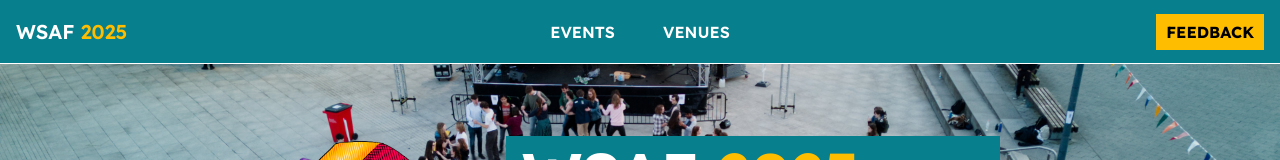
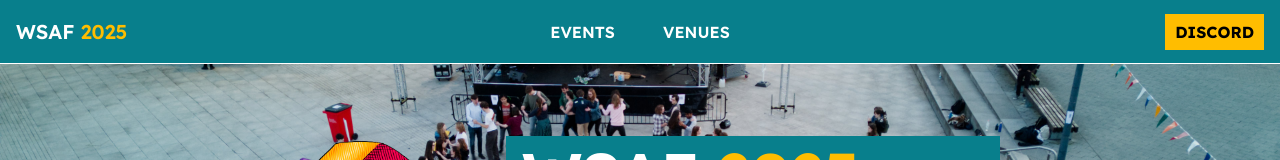
Before and after one commit to WarwickStudentArtsFestival/wsaf25-website, a Next.js app: page / in a window 1280 px wide. Shown: the top 160 px of the page. Built offline with nearby package versions, Linux system fonts and the light colour scheme.

Commit message:
Make header buttons configurable & add Discord button

```diff
--- a/config/main-config.ts
+++ b/config/main-config.ts
@@ -11,6 +11,16 @@ const mainConfig: MainConfig = {
     endDate: 'Mon 16th',
     endDateIso: '2025-06-16T22:00:00.000',
     month: 'June',
+  },
+  header: {
+    rightButtons: {
+      discord: true,
+      feedback: false,
+      crewPage: false,
+
+      crewSignup: false,
+      submissionsPortal: false,
+    },
   },
   socials: {
     instagram: 'wsaf26',
--- a/config/types/main-config.d.ts
+++ b/config/types/main-config.d.ts
@@ -9,6 +9,16 @@ export type MainConfig = {
     endDate: string;
     endDateIso: string;
     month: string;
+  };
+  header: {
+    rightButtons: {
+      discord: boolean;
+      feedback: boolean;
+      crewPage: boolean;
+
+      crewSignup: boolean;
+      submissionsPortal: boolean;
+    };
   };
   socials: {
     instagram: string;
--- a/src/app/components/header.tsx
+++ b/src/app/components/header.tsx
@@ -4,8 +4,11 @@ import { useState } from 'react';
 import { FiMenu, FiX } from 'react-icons/fi';
 import Link from 'next/link';
 import NavLinks from './NavLinks';
+import mainConfig from '@config/main-config';
+import { usePathname } from 'next/navigation';
 
 export default function Header() {
+  const pathname = usePathname();
   const [mobileMenuOpen, setMobileMenuOpen] = useState(false);
   const toggleMobileMenu = () => setMobileMenuOpen(!mobileMenuOpen);
 
@@ -14,7 +17,7 @@ export default function Header() {
       {/* WSAF logo (left) */}
       <div className="text-left w-32 flex-shrink-0">
         <Link href="/" className="text-xl font-semibold">
-          WSAF <span className="text-yellow">2025</span>
+          WSAF <span className="text-yellow">{mainConfig.dates.year}</span>
         </Link>
       </div>
 
@@ -27,36 +30,57 @@ export default function Header() {
 
       {/* Right links (desktop) */}
       <div className="hidden sm:flex items-center gap-2 ml-auto">
-        {/*<Link
-          href="/crew"
-          className={`uppercase font-bold px-2.5 py-1.5 hover:scale-[102%] ${pathname === '/crew' ? 'text-yellow-400' : 'bg-yellow text-black'}`}
+        {mainConfig.header.rightButtons.discord &&
+          mainConfig.socials.discordInvite && (
+            <Link
+              href={mainConfig.socials.discordInvite}
+              target="_blank"
+              className="uppercase font-bold px-2.5 py-1.5 hover:scale-[102%] bg-yellow text-black"
             >
-          <span className="hidden lg:inline">Join the </span>Crew
-        </Link>*/}
+              Discord
+            </Link>
+          )}
 
+        {mainConfig.header.rightButtons.feedback && mainConfig.feedback.url && (
           <Link
-          href="https://docs.google.com/forms/d/e/1FAIpQLSewV74lnEt9Wwm-DqWDHtQgYSJ6WI2jLdvryAmHq1HyVBUfZQ/viewform?usp=sharing&ouid=108184775135612947638p"
+            href={mainConfig.feedback.url}
             target="_blank"
             className="uppercase font-bold px-2.5 py-1.5 hover:scale-[102%] bg-yellow text-black"
           >
             Feedback
           </Link>
+        )}
 
-        {/* <Link
-          href="https://helfertool.wsaf.org.uk/wsaf2025/"
+        {mainConfig.header.rightButtons.crewPage && (
+          <Link
+            href="/crew"
+            className={`uppercase font-bold px-2.5 py-1.5 hover:scale-[102%] ${pathname === '/crew' ? 'text-yellow-400' : 'bg-yellow text-black'}`}
+          >
+            <span className="hidden lg:inline">Join the </span>Crew
+          </Link>
+        )}
+
+        {mainConfig.header.rightButtons.crewSignup &&
+          mainConfig.crew.signupUrl && (
+            <Link
+              href={mainConfig.crew.signupUrl}
               target="_blank"
               className="uppercase font-bold px-2.5 py-1.5 hover:scale-[102%] bg-yellow text-black"
             >
               Crew <span className="hidden lg:inline">Signup</span>
             </Link>
+          )}
 
+        {mainConfig.header.rightButtons.submissionsPortal &&
+          mainConfig.submissions.submitUrl && (
             <Link
-          href="https://submit.wsaf.org.uk/2025/cfp"
+              href={mainConfig.submissions.submitUrl}
               target="_blank"
               className="uppercase font-bold px-2.5 py-1.5 hover:scale-[102%] bg-yellow text-black"
             >
               Performers <span className="hidden lg:inline">Portal</span>
-        </Link>*/}
+            </Link>
+          )}
       </div>
 
       {/* Hamburger button (mobile only) */}
@@ -80,37 +104,60 @@ export default function Header() {
               <NavLinks onClick={() => setMobileMenuOpen(false)} />
             </div>
 
+            {mainConfig.header.rightButtons.discord &&
+              mainConfig.socials.discordInvite && (
                 <Link
-              href="https://docs.google.com/forms/d/e/1FAIpQLSewV74lnEt9Wwm-DqWDHtQgYSJ6WI2jLdvryAmHq1HyVBUfZQ/viewform?usp=sharing&ouid=108184775135612947638p"
+                  href={mainConfig.socials.discordInvite}
+                  target="_blank"
+                  className="uppercase font-bold px-2.5 py-1.5 hover:scale-[102%] bg-yellow text-black"
+                >
+                  Discord
+                </Link>
+              )}
+
+            {mainConfig.header.rightButtons.feedback &&
+              mainConfig.feedback.url && (
+                <Link
+                  href={mainConfig.feedback.url}
                   target="_blank"
                   className="uppercase font-bold px-2.5 py-1.5 hover:scale-[102%] bg-yellow text-black"
                 >
                   Feedback
                 </Link>
+              )}
 
-            {/* <Link
+            {mainConfig.header.rightButtons.crewPage && (
+              <Link
                 href="/crew"
                 className={`uppercase mx-auto font-bold px-4 py-2 hover:scale-[102%] ${pathname === '/crew' ? 'text-yellow-400' : 'bg-yellow text-black'}`}
                 onClick={() => setMobileMenuOpen(false)}
               >
                 Join the Crew
-            </Link>*/}
-            {/*<Link
-              href="https://helfertool.wsaf.org.uk/wsaf2025/"
+              </Link>
+            )}
+
+            {mainConfig.header.rightButtons.crewSignup &&
+              mainConfig.crew.signupUrl && (
+                <Link
+                  href={mainConfig.crew.signupUrl}
                   target="_blank"
                   className="uppercase mx-auto font-bold px-4 py-2 hover:scale-[102%] bg-yellow text-black"
                   onClick={() => setMobileMenuOpen(false)}
                 >
                   Crew Signup
                 </Link>
+              )}
+            {mainConfig.header.rightButtons.submissionsPortal &&
+              mainConfig.submissions.submitUrl && (
                 <Link
-              href="https://submit.wsaf.org.uk/2025/cfp"
+                  href={mainConfig.submissions.submitUrl}
                   target="_blank"
                   className="uppercase mx-auto font-bold px-4 py-2 hover:scale-[102%] bg-yellow text-black"
                   onClick={() => setMobileMenuOpen(false)}
                 >
                   Performers Portal
-            </Link>*/}
+                </Link>
+              )}
           </nav>
         </div>
       )}
```
Lines whose indentation alone changed are shown as unchanged.
